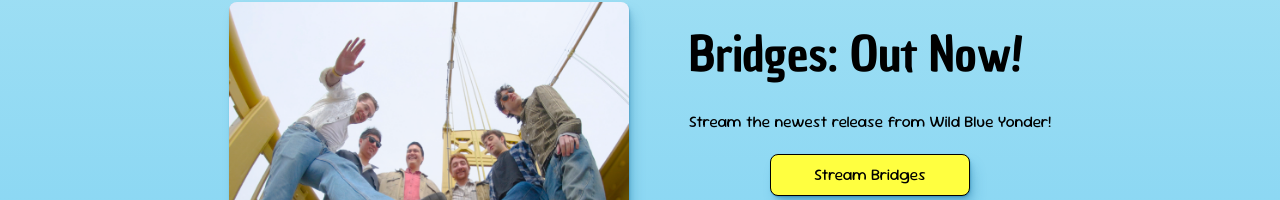
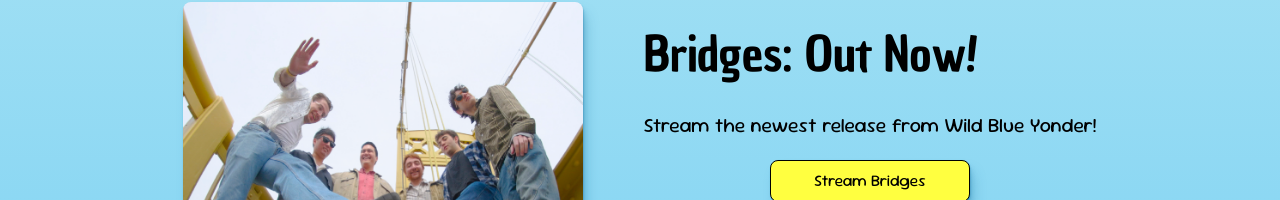
Before and after one commit to danielkurtsawyer/wild-blue-yonder, a React (Vite) app in the folder wild-blue-yonder-website/: page / in a window 1280 px wide. Shown: the part 366-566 px from the top of the page. Built offline with nearby package versions, Linux system fonts and the light colour scheme.

Commit message:
Fix larger-text class typo to large-text

```diff
--- a/wild-blue-yonder-website/src/components/FeaturedRelease/FeaturedRelease.jsx
+++ b/wild-blue-yonder-website/src/components/FeaturedRelease/FeaturedRelease.jsx
@@ -16,7 +16,7 @@ export default function FeaturedRelease() {
       </div>
       <div className="release-info">
         <h1>Bridges: Out Now!</h1>
-        <p className="larger-text">
+        <p className="large-text">
           Stream the newest release from Wild Blue Yonder!
         </p>
         <ButtonPrimary
```
